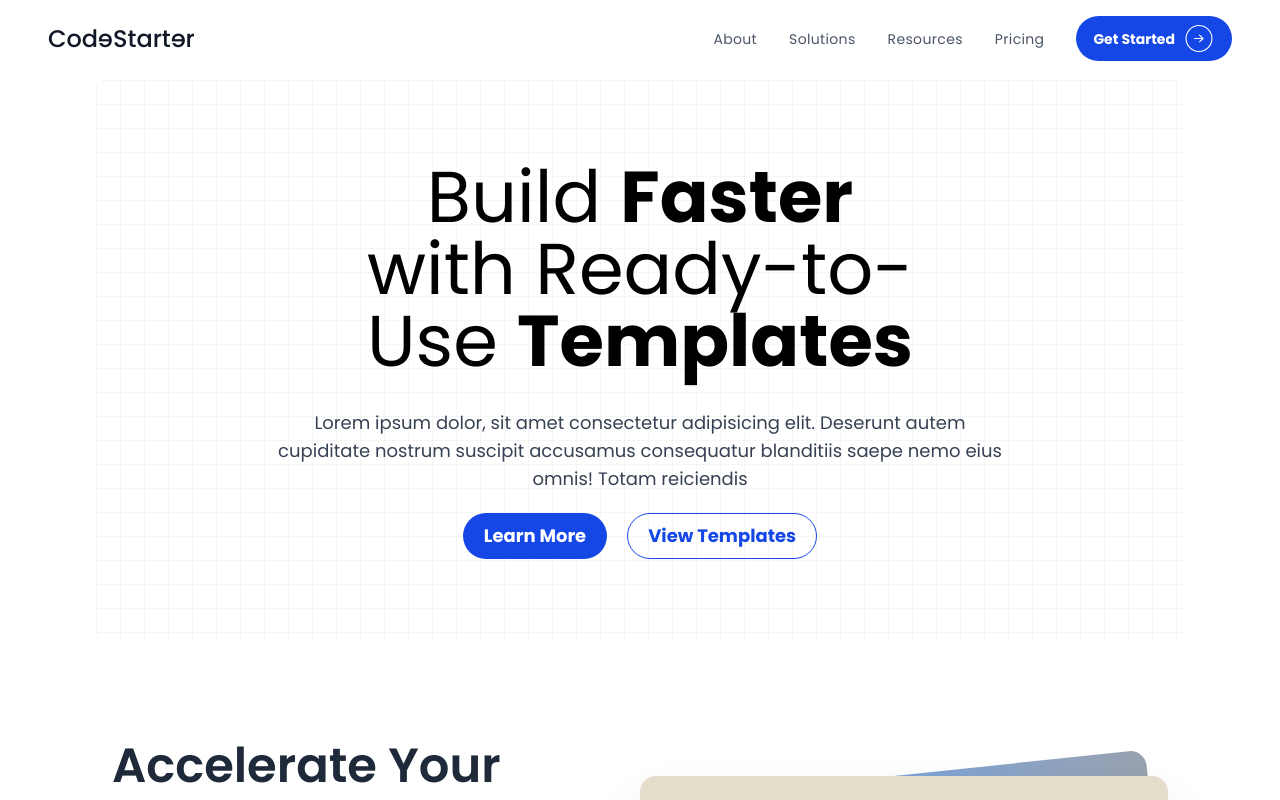
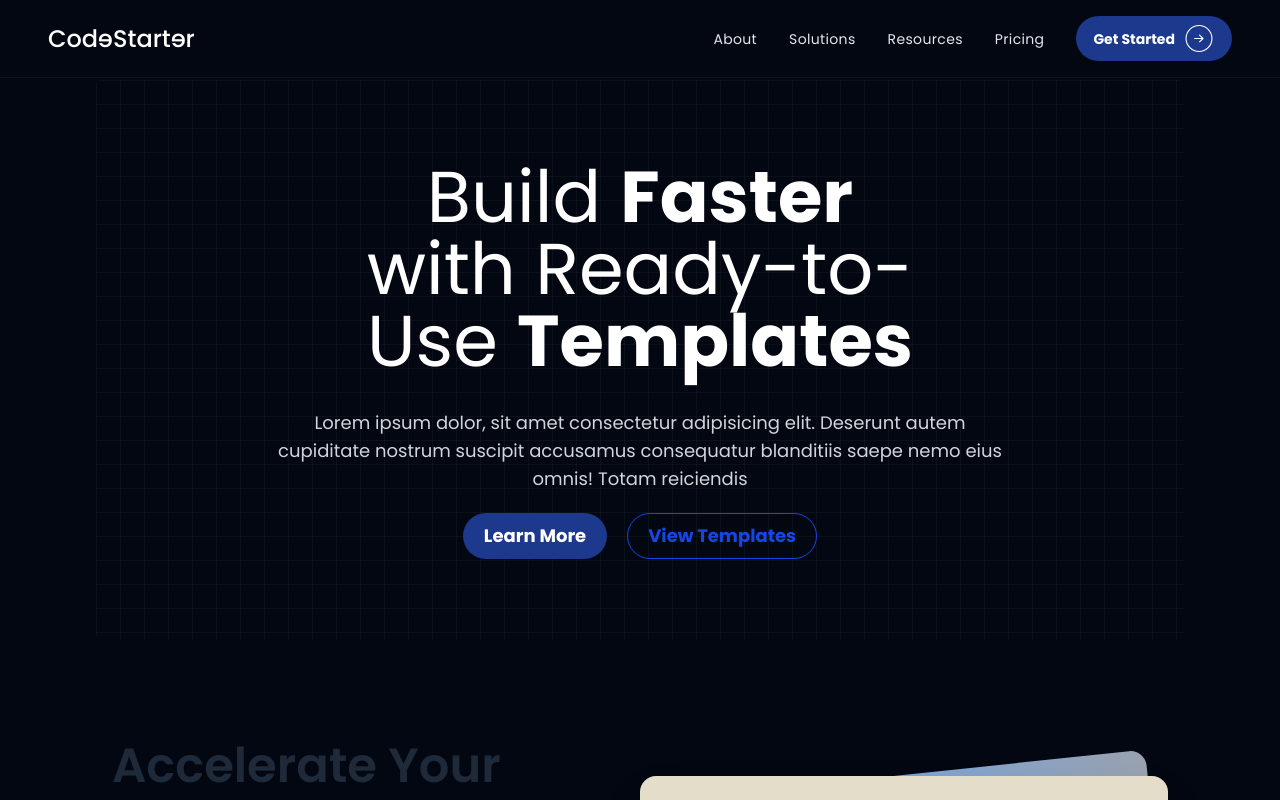
Before and after one commit to KiraaDev/CodeStarter-Landing-Page, a React (Vite) app: page / in a window 1280 px wide. Shown: the top 800 px of the page. Built offline with nearby package versions, Linux system fonts and the light colour scheme; a web font is replaced by a local one.

Commit message:
Improving UI & UX

```diff
--- a/src/App.tsx
+++ b/src/App.tsx
@@ -5,7 +5,7 @@ import AboutSection from "./components/AboutSection"
 function App() {
 
   return (
-    <main className="bg-white min-h-[200svh] dark:bg-gray-950">
+    <main className="bg-white dark min-h-[200svh] dark:bg-gray-950">
       <Header />
 
       <div className="pt-[10svh] w-[90%] md:w-[85%] mx-auto flex flex-col items-center">
--- a/src/components/Header.tsx
+++ b/src/components/Header.tsx
@@ -42,6 +42,7 @@ function Header() {
                         <div id="navlinks" className={"absolute top-full left-0 z-50 w-full origin-top-right translate-y-1 scale-90 flex-col flex-wrap justify-end gap-6 rounded-3xl border border-gray-100 bg-white p-8 opacity-0 shadow-2xl shadow-gray-600/10 transition-all duration-300 dark:border-gray-700 dark:bg-gray-800 dark:shadow-none lg:visible lg:relative lg:flex lg:w-fit lg:translate-y-0 lg:scale-100 lg:flex-row lg:items-center lg:gap-0 lg:border-none lg:bg-transparent lg:p-0 lg:opacity-100 lg:shadow-none lg:dark:bg-transparent group-data-[state=active]:visible group-data-[state=active]:scale-100 group-data-[state=active]:opacity-100 lg:group-data-[state=active]:translate-y-0"}>
                             <div className="w-full text-gray-600 dark:text-gray-200 lg:w-auto lg:pr-4 lg:pt-0">
                                 <div id="links-group" className="flex flex-col gap-6 tracking-wide lg:flex-row lg:gap-0 lg:text-sm">
+
                                     {
                                         MenuLinks.map((link, index) => (
                                             <a key={index} href={link.path} className="hover:text-primary block transition dark:hover:text-white md:px-4">
```
